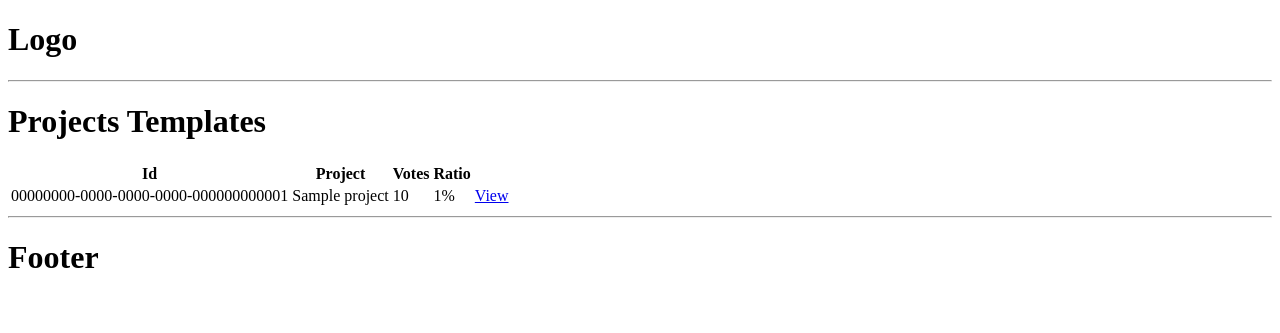
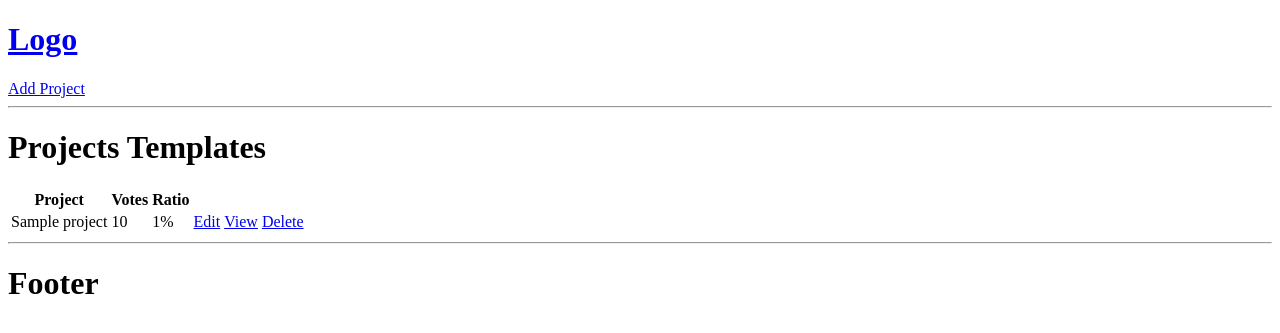
Before and after one commit to tgoofarias/devsearch-django, a Django app: page / in a window 1280 px wide. Shown: the top 333 px of the page. Run offline with Django 4.2, Linux system fonts and the light colour scheme; tables that the repository leaves empty hold one stand-in row (values such as "Sample post").

Commit message:
ProjectForms and Projects CRUD

```diff
--- a/projects/templates/projects/projects.html
+++ b/projects/templates/projects/projects.html
@@ -3,18 +3,21 @@
     <h1>Projects Templates</h1>
     <table>
         <tr>
-            <th>Id</th>
             <th>Project</th>
             <th>Votes</th>
             <th>Ratio</th>
+            <th></th>
+            <th></th>
+            <th></th>
         </tr>
         {% for project in projects %}
         <tr>
-            <td>{{project.id}}</td>
             <td>{{project.title}}</td>
             <td>{{project.vote_total}}</td>
             <td>{{project.vote_ratio}}%</td>
+            <td><a href="{% url 'update-project' project.id %}">Edit</a></td>
             <td><a href="{% url 'project' project.id %}">View</a></td>
+            <td><a href="{% url 'delete-project' project.id %}">Delete</a></td>
         </tr>
         {% endfor %}
     </table>
--- a/projects/urls.py
+++ b/projects/urls.py
@@ -3,5 +3,8 @@ from . import views
 
 urlpatterns = [
     path('', views.projects, name='projects'),
-    path('project/<str:pk>', views.project, name='project')
+    path('project/<str:pk>/', views.project, name='project'),
+    path('create-project/', views.create_project, name='create-project'),
+    path('update-project/<str:pk>/', views.update_project, name='update-project'),
+    path('delete-project/<str:pk>/', views.delete_project, name='delete-project')
 ]
--- a/projects/views.py
+++ b/projects/views.py
@@ -1,5 +1,6 @@
-from django.shortcuts import render
+from django.shortcuts import render, redirect
 from .models import Project
+from .forms import ProjectForm
 
 # Create your views here.
 def projects(request):
@@ -11,3 +12,38 @@ def project(request, pk):
     project = Project.objects.get(id=pk)
     tags = project.tags.all()
     return render(request, 'projects/single-projects.html', {'project': project, 'tags': tags})
+
+
+def create_project(request):
+    if request.method == 'GET':
+        form = ProjectForm()
+        context = {'forms': form}
+        return render(request, 'projects/project_form.html', context)
+    elif request.method == 'POST':
+        form = ProjectForm(request.POST)
+        if form.is_valid():
+            form.save()
+            return redirect('projects')
+
+
+def update_project(request, pk):
+    project = Project.objects.get(id=pk)
+    form = ProjectForm(instance=project)
+
+    if request.method == 'POST':
+        form = ProjectForm(request.POST, instance=project)
+        if form.is_valid():
+            form.save()
+            return redirect('projects')
+
+    context = {'forms': form}
+    return render(request, 'projects/project_form.html', context)
+
+
+def delete_project(request, pk):
+    project = Project.objects.get(id=pk)
+    if request.method == 'GET':
+        return render(request, 'projects/delete_template.html', {'project': project})
+    if request.method == 'POST':
+        project.delete()
+        return redirect('projects')
--- a/templates/nav-bar.html
+++ b/templates/nav-bar.html
@@ -1,2 +1,3 @@
-<h1>Logo</h1>
+<h1><a href="{% url 'projects' %}">Logo</a></h1>
+<a href="{% url 'create-project' %}">Add Project</a>
 <hr>
```
Also changed, not shown: projects/forms.py (added, +7 -0 lines), projects/templates/projects/delete_template.html (added, +9 -0 lines), projects/templates/projects/project_form.html (added, +9 -0 lines).
